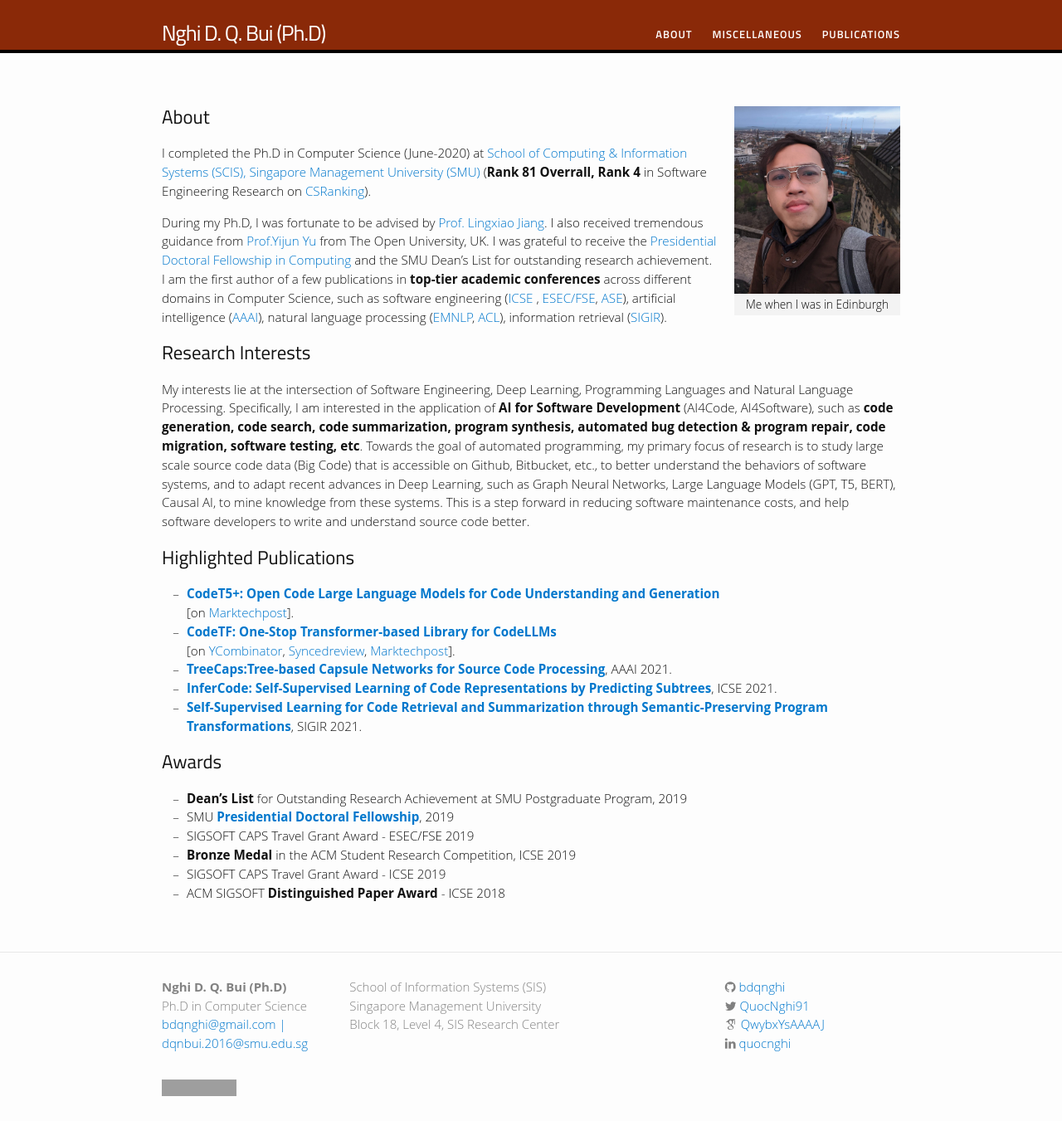
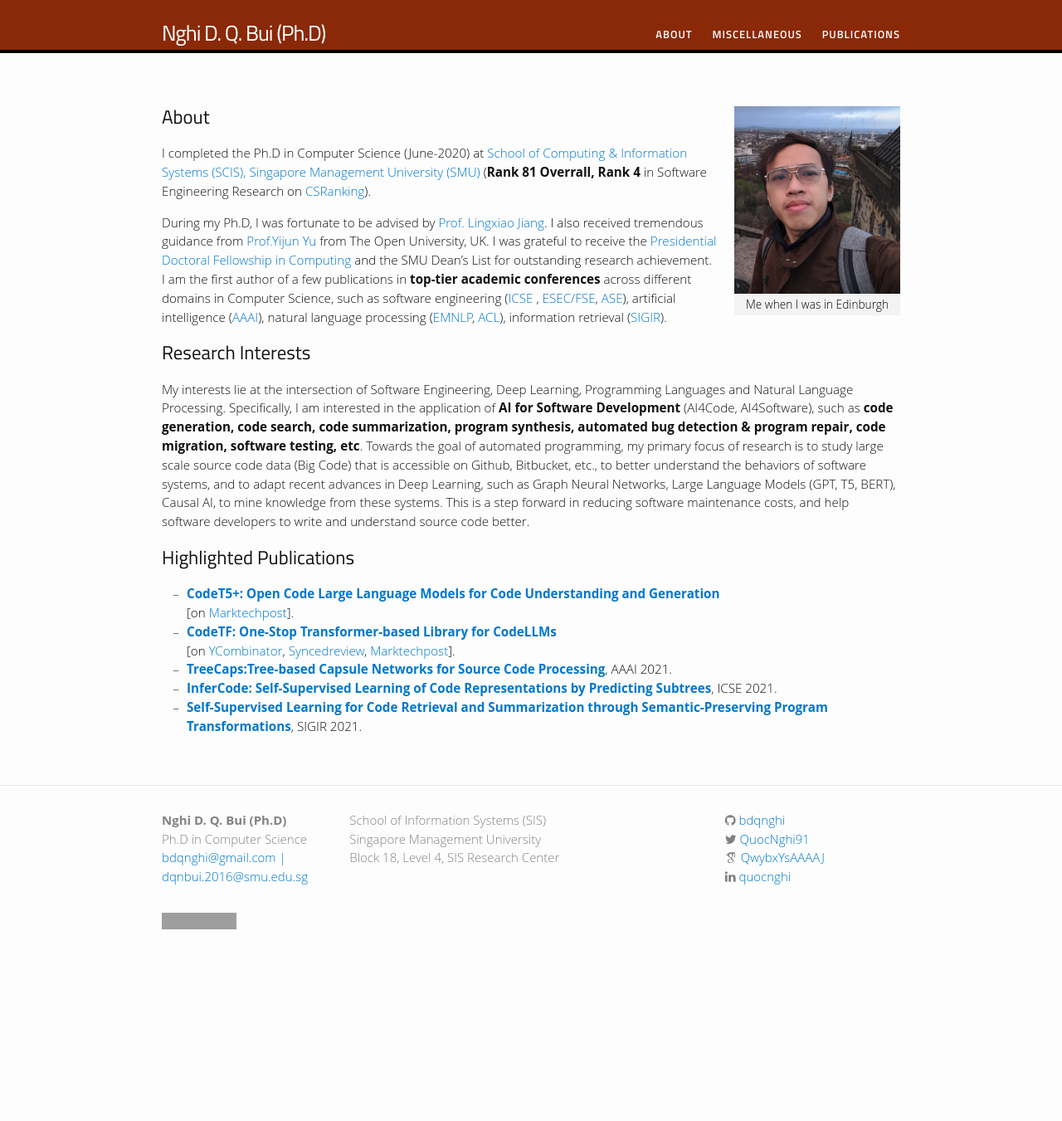
Before and after one commit to bdqnghi/bdqnghi.github.io, a Jekyll site: the page built from index.md, in a window 1280 px wide. Shown: the whole page at 83% size. Built offline with Jekyll 4.4.1, drawn with Linux system fonts in a browser that asks for light colours; nearby versions of some CDN libraries; some web fonts are replaced; after the commit the page ends 1150 px from its top, so only the background shows below that; grey boxes are pictures that could not be loaded.

Commit message:
Remove awards

```diff
--- a/index.md
+++ b/index.md
@@ -31,11 +31,3 @@ My interests lie at the intersection of Software Engineering, Deep Learning, Pro
 <br>
 * [**Self-Supervised Learning for Code Retrieval and Summarization through Semantic-Preserving Program Transformations**](https://arxiv.org/pdf/2009.02731.pdf), SIGIR 2021.
 <br>
-
-## Awards
-* **Dean's List** for Outstanding Research Achievement at SMU Postgraduate Program, 2019
-* SMU <a href="https://graduatestudies.smu.edu.sg/phd/singapore-management-university-smu-phd-financial-assistance-schemes#computing" target="_blank">**Presidential Doctoral Fellowship**</a>, 2019
-* SIGSOFT CAPS Travel Grant Award - ESEC/FSE 2019
-* **Bronze Medal** in the ACM Student Research Competition, ICSE 2019
-* SIGSOFT CAPS Travel Grant Award - ICSE 2019
-* ACM SIGSOFT **Distinguished Paper Award** - ICSE 2018
```
